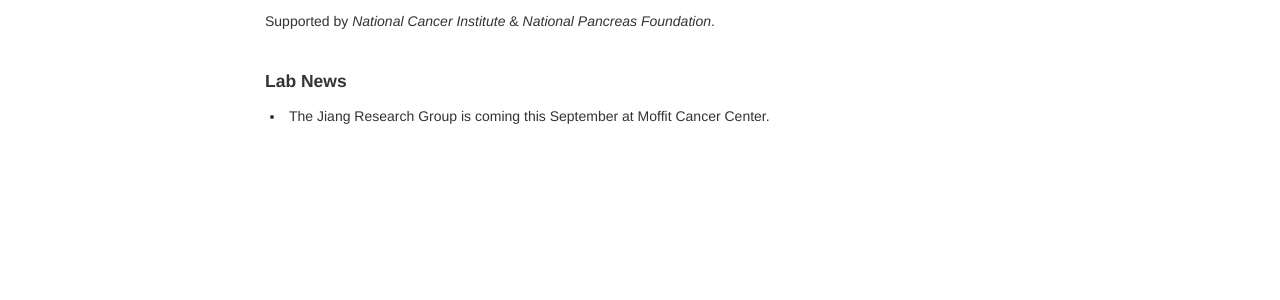
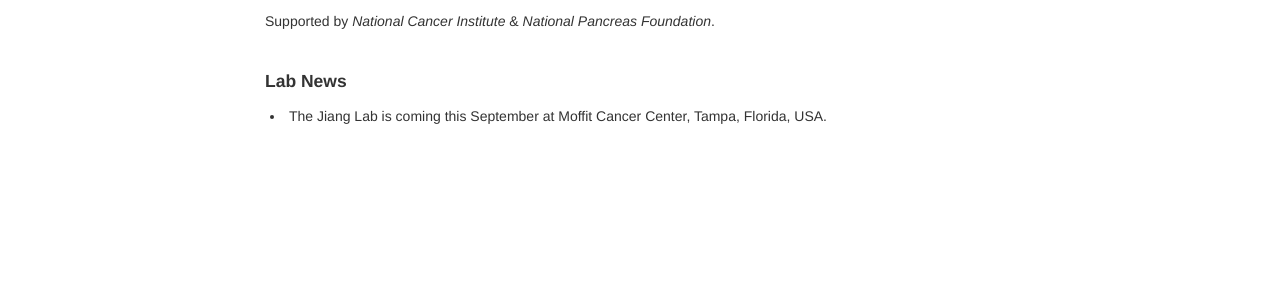
Before and after one commit to biochangjiang/biochangjiang.github.io, a Jekyll site: the page built from index.md, in a window 1280 px wide. Shown: the part 303-603 px from the top of the page. Built offline with Jekyll 4.4.1, drawn with Linux system fonts in a browser that asks for light colours.

Commit message:
initial pages

```diff
--- a/index.md
+++ b/index.md
@@ -7,7 +7,7 @@ layout: page
 <br>
 Chang Jiang, Ph.D. <br>
 <img style="float: right;width:120px;height:120px;"
-src="/assets/themes/twitter/bootstrap/img/cj.jpg">
+src="/assets/themes/twitter/bootstrap/img/cj_s.jpg">
 Research Instructor<br>
 Department of Metabolism and Physiology <br>
 Moffitt Cancer Center <br>
@@ -28,7 +28,8 @@ Supported by *National Cancer Institute* & *National Pancreas Foundation*.
 <div
 style="height:240px;line-height:3em;overflow:scroll;padding:5px;">
 
-<li>The Jiang Research Group is coming this September at Moffit Cancer Center.</li>
+<li>The Jiang Lab is coming this September at Moffit Cancer Center,
+Tampa, Florida, USA.</li>
 
 </div>
 
```
Also changed, not shown: assets/themes/twitter/bootstrap/img/cj_s.jpg (renamed from assets/themes/twitter/bootstrap/img/cj.jpg).
